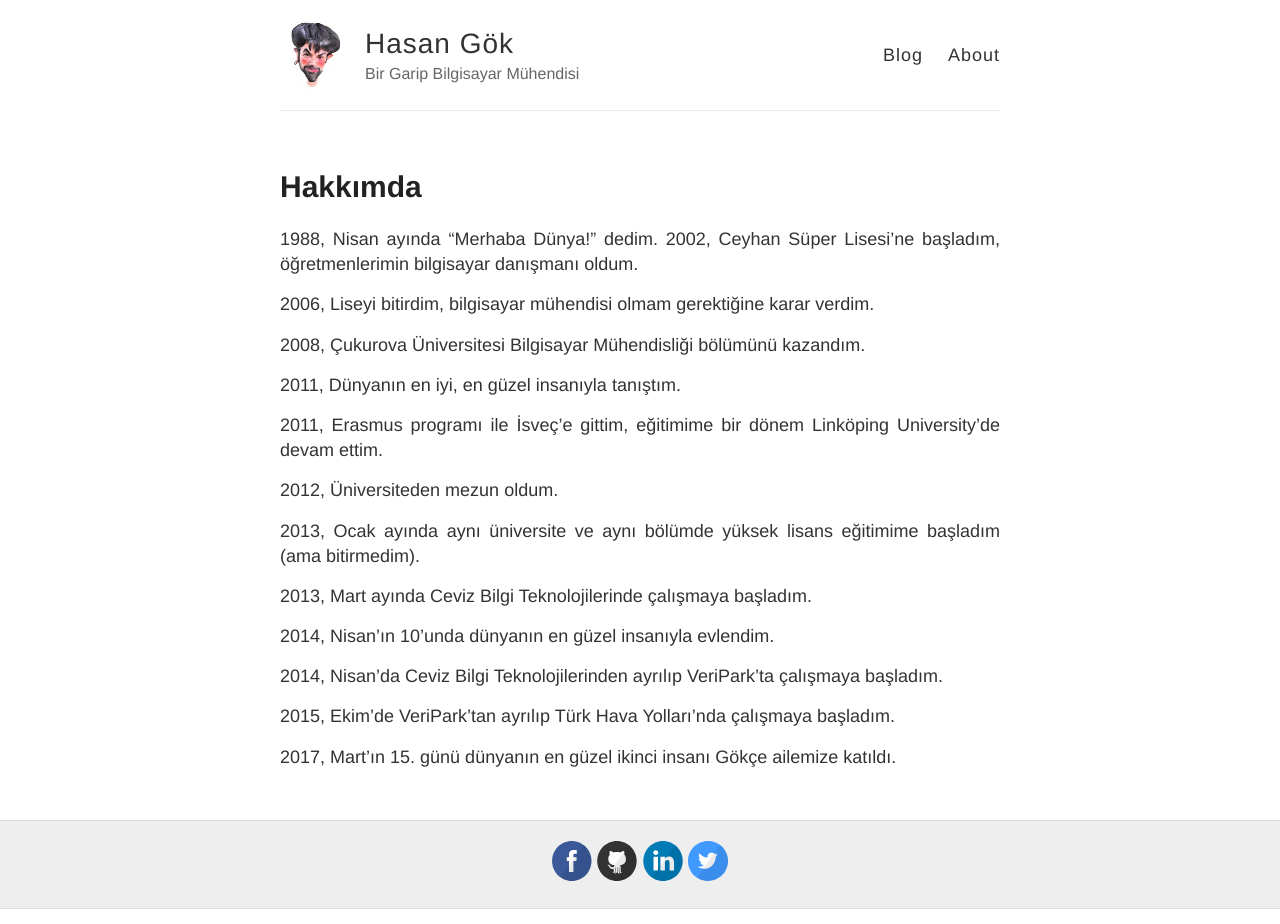
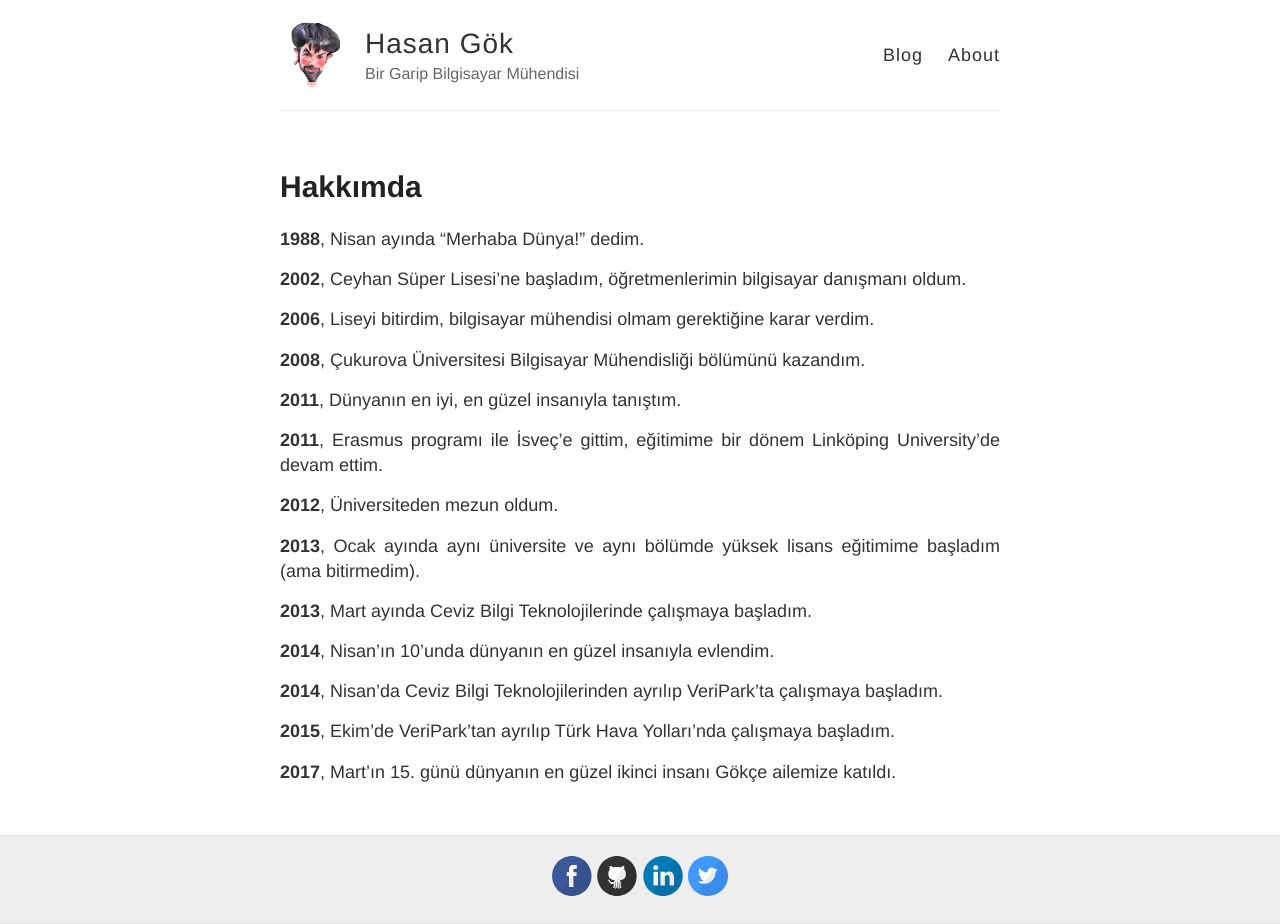
Before and after one commit to hasangok/hasangok.github.io, a Jekyll site: the page built from hakkimda.md, in a window 1280 px wide. Built offline with Jekyll 4.4.1, drawn with Linux system fonts in a browser that asks for light colours.

```diff
--- a/hakkimda.md
+++ b/hakkimda.md
@@ -4,27 +4,28 @@ title: Hakkımda
 permalink: /hakkimda/
 ---
 
-1988, Nisan ayında "Merhaba Dünya!" dedim.
-2002, Ceyhan Süper Lisesi'ne başladım, öğretmenlerimin bilgisayar danışmanı oldum.
+**1988**, Nisan ayında "Merhaba Dünya!" dedim.
 
-2006, Liseyi bitirdim, bilgisayar mühendisi olmam gerektiğine karar verdim.
+**2002**, Ceyhan Süper Lisesi'ne başladım, öğretmenlerimin bilgisayar danışmanı oldum.
 
-2008, Çukurova Üniversitesi Bilgisayar Mühendisliği bölümünü kazandım.
+**2006**, Liseyi bitirdim, bilgisayar mühendisi olmam gerektiğine karar verdim.
 
-2011, Dünyanın en iyi, en güzel insanıyla tanıştım.
+**2008**, Çukurova Üniversitesi Bilgisayar Mühendisliği bölümünü kazandım.
 
-2011, Erasmus programı ile İsveç'e gittim, eğitimime bir dönem Linköping University'de devam ettim.
+**2011**, Dünyanın en iyi, en güzel insanıyla tanıştım.
 
-2012, Üniversiteden mezun oldum.
+**2011**, Erasmus programı ile İsveç'e gittim, eğitimime bir dönem Linköping University'de devam ettim.
 
-2013, Ocak ayında aynı üniversite ve aynı bölümde yüksek lisans eğitimime başladım (ama bitirmedim).
+**2012**, Üniversiteden mezun oldum.
 
-2013, Mart ayında Ceviz Bilgi Teknolojilerinde çalışmaya başladım.
+**2013**, Ocak ayında aynı üniversite ve aynı bölümde yüksek lisans eğitimime başladım (ama bitirmedim).
 
-2014, Nisan'ın 10'unda dünyanın en güzel insanıyla evlendim.
+**2013**, Mart ayında Ceviz Bilgi Teknolojilerinde çalışmaya başladım.
 
-2014, Nisan'da Ceviz Bilgi Teknolojilerinden ayrılıp VeriPark'ta çalışmaya başladım.
+**2014**, Nisan'ın 10'unda dünyanın en güzel insanıyla evlendim.
 
-2015, Ekim'de VeriPark'tan ayrılıp Türk Hava Yolları'nda çalışmaya başladım.
+**2014**, Nisan'da Ceviz Bilgi Teknolojilerinden ayrılıp VeriPark'ta çalışmaya başladım.
 
-2017, Mart'ın 15. günü dünyanın en güzel ikinci insanı Gökçe ailemize katıldı.
+**2015**, Ekim'de VeriPark'tan ayrılıp Türk Hava Yolları'nda çalışmaya başladım.
+
+**2017**, Mart'ın 15. günü dünyanın en güzel ikinci insanı Gökçe ailemize katıldı.
```
